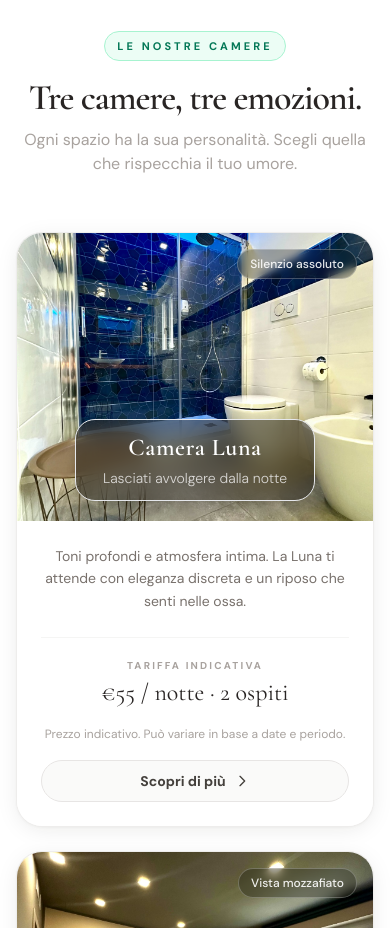
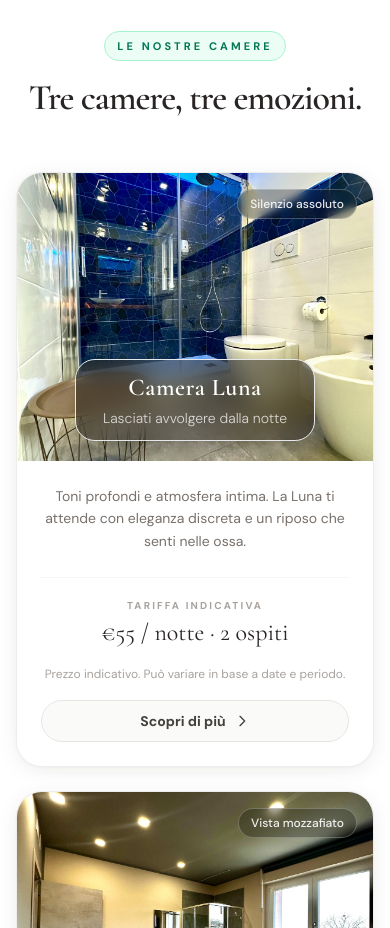
Before and after one commit to Manuell00/la-terrazza-web, a Next.js app: page / in a window 390 px wide. Shown: the part 2680-3608 px from the top of the page. Built offline with nearby package versions, Linux system fonts and the light colour scheme; no server answers.

Commit message:
Hide mobile room intro copy on home

```diff
--- a/src/app/page.tsx
+++ b/src/app/page.tsx
@@ -141,7 +141,7 @@ export default function HomePage() {
             <h2 className="mb-3 font-serif text-[2.25rem] font-semibold leading-[0.96] tracking-[-0.03em] text-stone-800 md:text-5xl">
               Tre camere, tre emozioni.
             </h2>
-            <p className="text-stone-400">Ogni spazio ha la sua personalità. Scegli quella che rispecchia il tuo umore.</p>
+            <p className="hidden text-stone-400 md:block">Ogni spazio ha la sua personalità. Scegli quella che rispecchia il tuo umore.</p>
           </AnimatedSection>
           <div className="mx-auto grid max-w-6xl gap-6 md:grid-cols-3 md:gap-8">
             {rooms.map((room, i) => <RoomCard key={room.id} room={room} index={i} />)}
```
